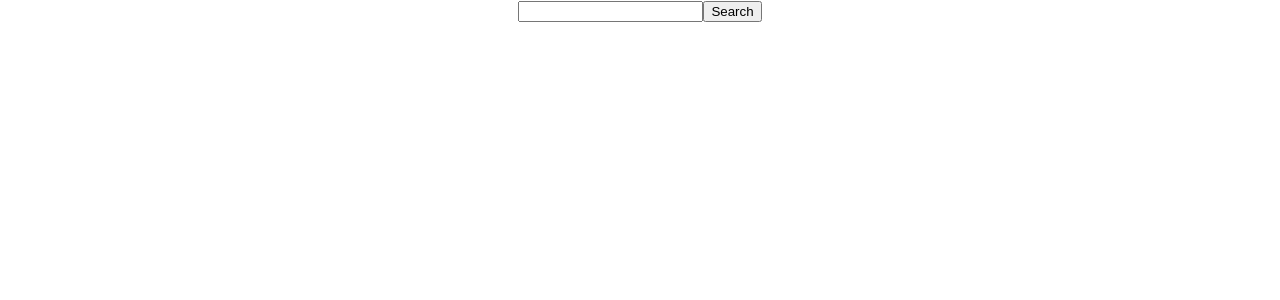
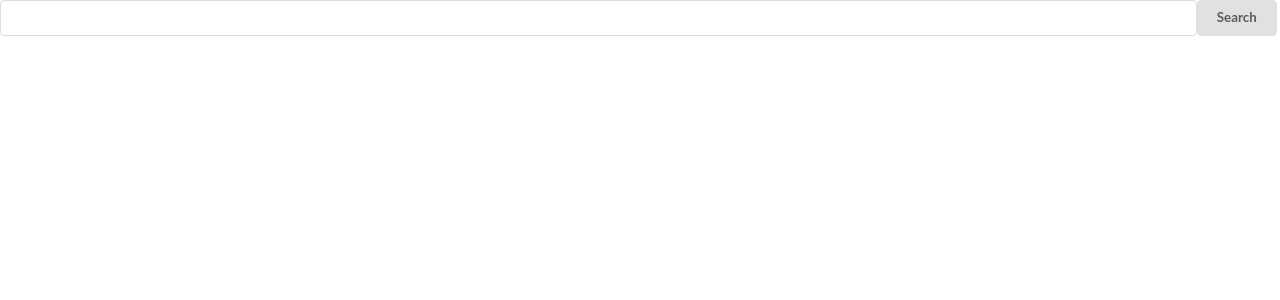
Before and after one commit to eduardoassis/react-sample, a React (Create React App) app: page / in a window 1280 px wide. Shown: the top 300 px of the page. Built offline with nearby package versions, Linux system fonts and the light colour scheme.

Commit message:
Adding some style to application

```diff
--- a/src/App.css
+++ b/src/App.css
@@ -1,32 +1,125 @@
-.App {
-  text-align: center;
+body {
+  margin: 0;
+  padding: 0;
+  font-family: -apple-system, BlinkMacSystemFont, "Segoe UI", "Roboto", "Oxygen",
+    "Ubuntu", "Cantarell", "Fira Sans", "Droid Sans", "Helvetica Neue",
+    sans-serif;
+  -webkit-font-smoothing: antialiased;
+  -moz-osx-font-smoothing: grayscale;
 }
 
-.App-logo {
-  animation: App-logo-spin infinite 20s linear;
-  height: 40vmin;
+code {
+  font-family: source-code-pro, Menlo, Monaco, Consolas, "Courier New",
+    monospace;
 }
 
-.App-header {
-  background-color: #282c34;
-  min-height: 100vh;
-  display: flex;
-  flex-direction: column;
-  align-items: center;
-  justify-content: center;
-  font-size: calc(10px + 2vmin);
-  color: white;
+.container {
+  margin-right: auto;
+  margin-left: auto;
+  padding-left: 10px;
+  padding-right: 10px;
+  max-width: 1200px;
 }
 
-.App-link {
-  color: #61dafb;
+.list-prod {
+  width: 100%;
+  height: auto;
+  float: left;
+  margin: 0 0 0 0;
+}
+.list-prod li {
+  width: 100%;
+  height: auto;
+  float: left;
+  margin: 0 0 15px 0;
+  padding:  15px 0;
+  border-bottom: 1px solid #eeeeee;
+  list-style: none;
+}
+.list-prod li  img {
+  width: 10%;
+  height: auto;
+  float: left;
+}
+.list-prod li .title {
+  width: 88%;
+  height: auto;
+  float: right;
+  margin: 0;
+  color: #595959;
+  font-size: 22px;
+  font-weight: bold;
+  text-transform: uppercase;
+}
+.list-prod li  .value {
+  width: 88%;
+  height: auto;
+  float: right;
+  margin: 0;
+  color: #34c1c2;
+  font-size: 20px;
+  font-weight: bold;
+  text-transform: uppercase;
 }
 
-@keyframes App-logo-spin {
-  from {
-    transform: rotate(0deg);
-  }
-  to {
-    transform: rotate(360deg);
-  }
+.ui.input {
+  font-size: 1em;
 }
+
+.ui.input {
+  position: relative;
+  font-weight: 400;
+  font-style: normal;
+  width: 100%;
+  display: inline-flex;
+  color: rgba(0,0,0,.87);
+}
+
+
+.ui.input>input {
+  margin: 0;
+  max-width: 100%;
+  flex: 1 0 auto;
+  outline: 0;
+  -webkit-tap-highlight-color: rgba(255,255,255,0);
+  text-align: left;
+  line-height: 1.21428571em;
+  font-family: Lato,'Helvetica Neue',Arial,Helvetica,sans-serif;
+  padding: .67857143em 1em;
+  background: #fff;
+  border: 1px solid rgba(34,36,38,.15);
+  color: rgba(0,0,0,.87);
+  border-radius: .28571429rem;
+  transition: box-shadow .1s ease,border-color .1s ease;
+  box-shadow: none;
+}
+
+.ui.button {
+  cursor: pointer;
+  display: inline-block;
+  min-height: 1em;
+  outline: 0;
+  border: none;
+  vertical-align: baseline;
+  background: #e0e1e2 none;
+  color: rgba(0,0,0,.6);
+  font-family: Lato,'Helvetica Neue',Arial,Helvetica,sans-serif;
+  margin: 0 .25em 0 0;
+  padding: .78571429em 1.5em .78571429em;
+  text-transform: none;
+  text-shadow: none;
+  font-weight: 700;
+  line-height: 1em;
+  font-style: normal;
+  text-align: center;
+  text-decoration: none;
+  border-radius: .28571429rem;
+  box-shadow: 0 0 0 1px transparent inset, 0 0 0 0 rgba(34,36,38,.15) inset;
+  -webkit-user-select: none;
+  -moz-user-select: none;
+  -ms-user-select: none;
+  user-select: none;
+  transition: opacity .1s ease,background-color .1s ease,color .1s ease,box-shadow .1s ease,background .1s ease;
+  will-change: '';
+  -webkit-tap-highlight-color: transparent;
+}
```
